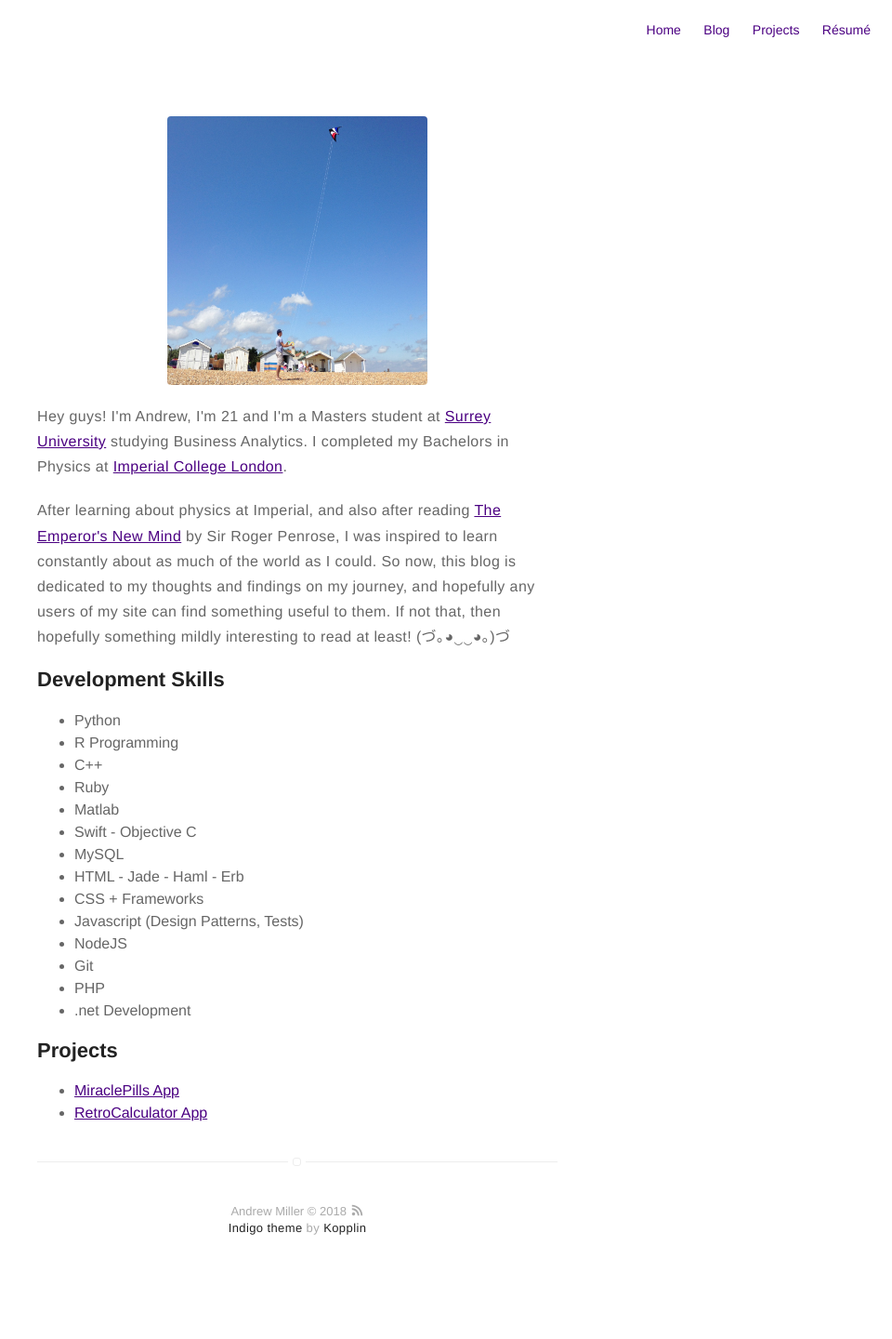
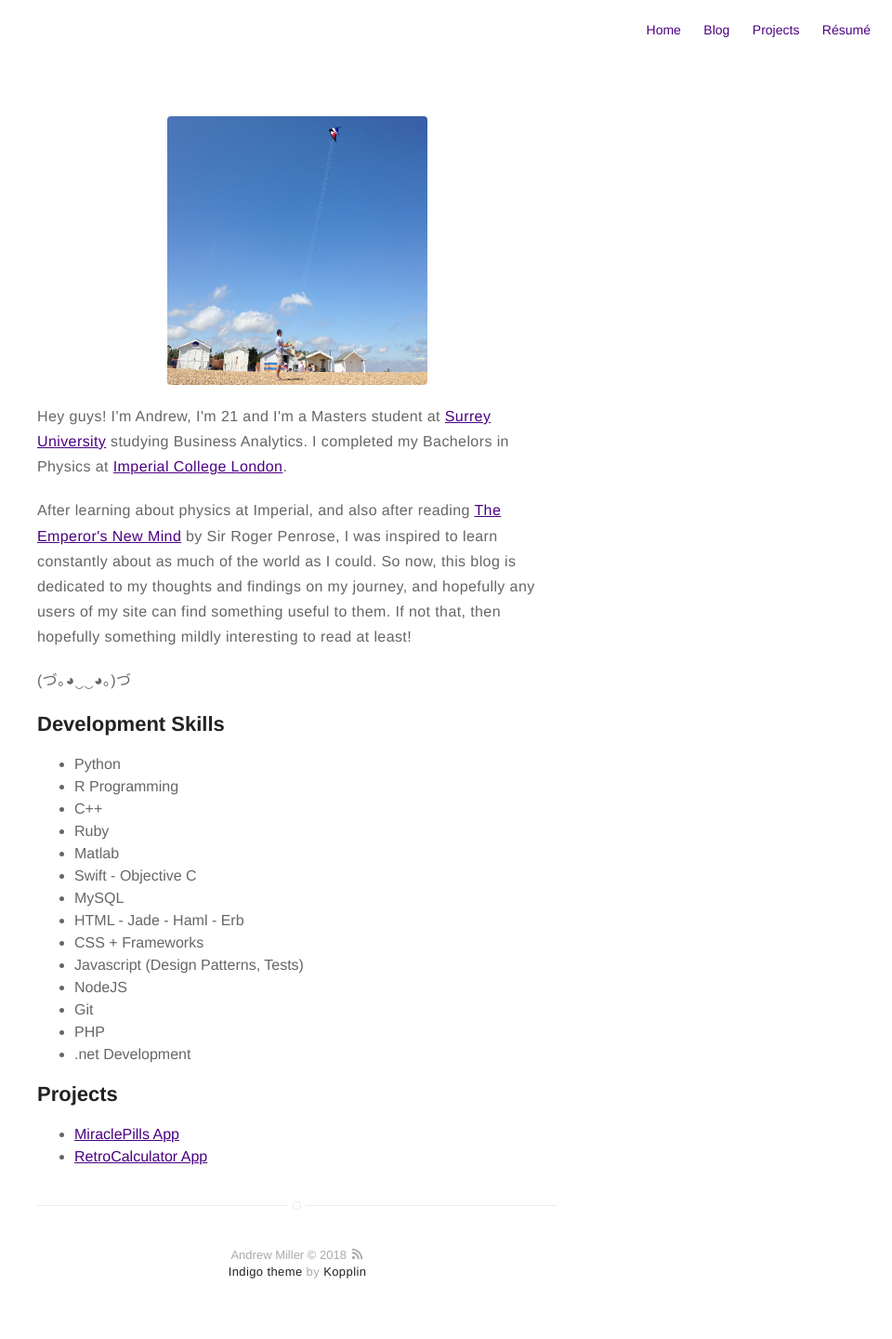
Before and after one commit to milldawg167/milldawg167.github.io, a Jekyll site: the page built from about.md, in a window 1280 px wide. Shown: the whole page at 93% size, without its empty margins (320-1280 px from the left). Built offline with Jekyll 4.4.1, drawn with Linux system fonts in a browser that asks for light colours; before the commit the page ends 1392 px from its top, so only the background shows below that.

```diff
--- a/about.md
+++ b/about.md
@@ -15,7 +15,9 @@ ref=dp_ob_title_bk">The Emperor's New Mind</a> by Sir Roger Penrose, I was inspi
 to learn constantly about as much of the world as I could. So now, this blog is
 dedicated to my thoughts and findings on my journey, and hopefully any users of my
 site can find something useful to them. If not that, then hopefully something mildly
-interesting to read at least! (づ｡◕‿‿◕｡)づ </p>
+interesting to read at least!</p>
+
+<p>(づ｡◕‿‿◕｡)づ</p>
 
 <h2>Development Skills</h2>
 
```
